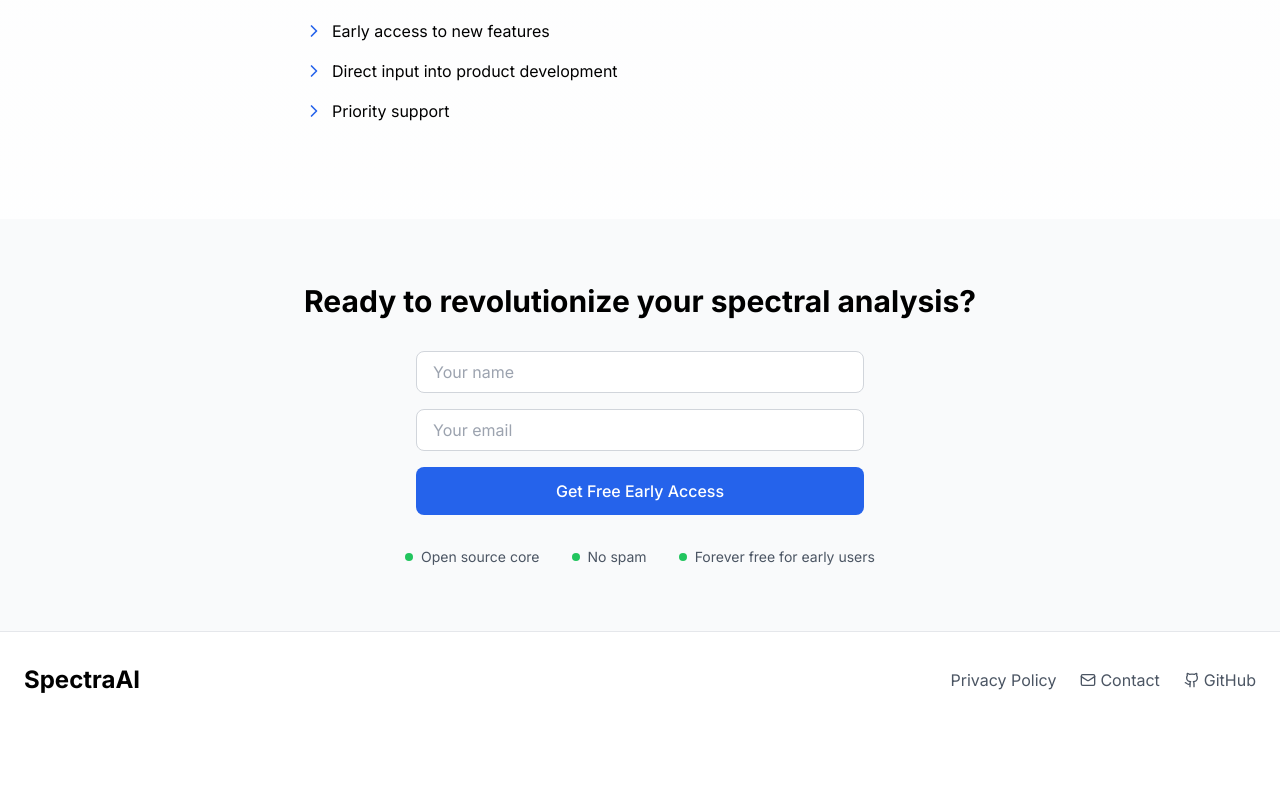
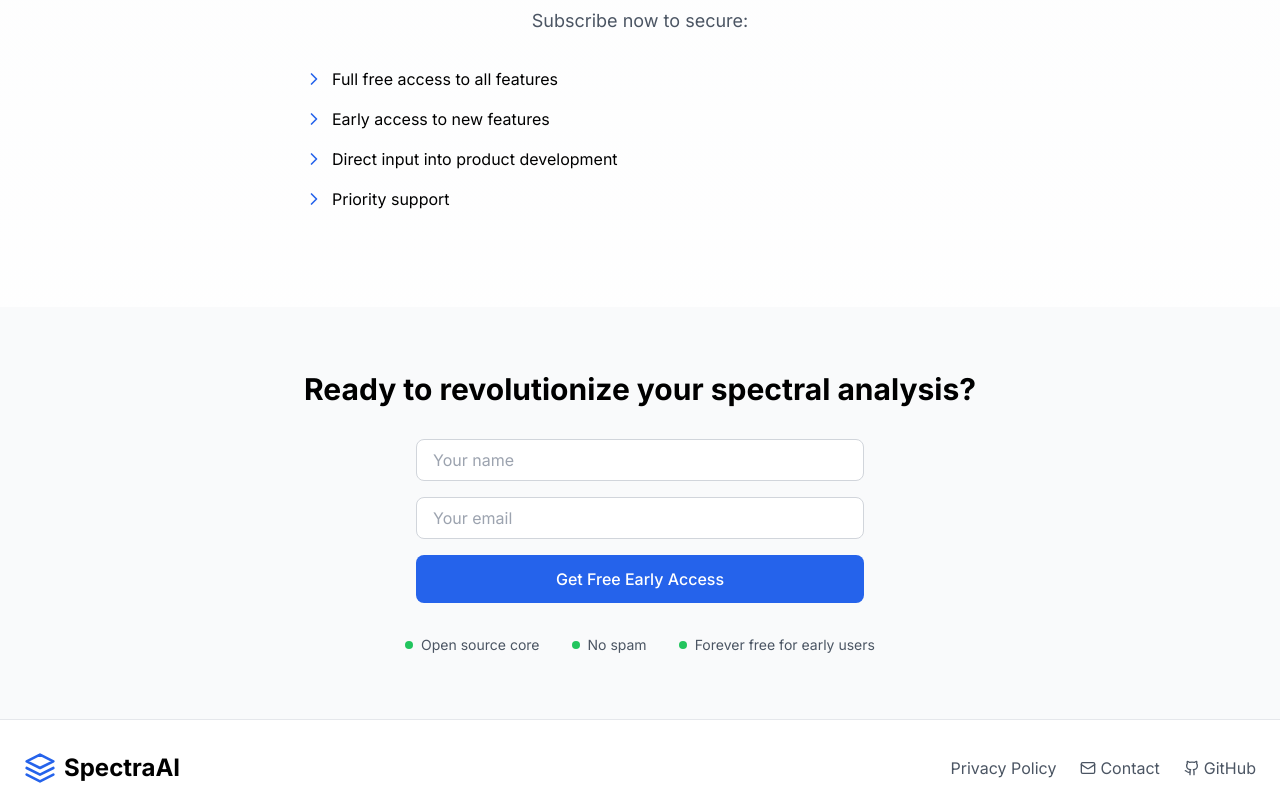
Before and after one commit to romboai/spectra-ai-landing, a React (Vite) app: page / in a window 1280 px wide. Shown: the part 2001-2797 px from the top of the page. Before the commit the page ends 2729 px from the top, so only its background shows below. Built offline with nearby package versions, Linux system fonts and the light colour scheme; no server answers.

Commit message:
project assets added

```diff
--- a/index.html
+++ b/index.html
@@ -2,7 +2,7 @@
 <html lang="en">
   <head>
     <meta charset="UTF-8" />
-    <link rel="icon" type="image/svg+xml" href="favicon.svg" />
+    <link rel="icon" type="image/svg+xml" href="./src/assets/images/favicon.svg" />
     <meta name="viewport" content="width=device-width, initial-scale=1.0" />
     <title>SpectraAI - AI-Powered Spectroscopy Analysis</title>
     <meta name="description" content="Transform your spectral data analysis with AI-powered tools. Upload, ask, and analyze your data through a simple chat interface. " />
--- a/src/components/Footer.tsx
+++ b/src/components/Footer.tsx
@@ -1,11 +1,15 @@
 import React from 'react';
 import { Github, Mail } from 'lucide-react';
+import Favicon from './common/Favicon';
 
 const Footer: React.FC = () => {
   return (
     <footer className="bg-white border-t border-gray-200 px-6 py-8">
       <div className="mx-auto max-w-7xl flex flex-col md:flex-row justify-between items-center">
-        <div className="text-2xl font-bold mb-4 md:mb-0">SpectraAI</div>
+        <div className="text-2xl font-bold mb-4 md:mb-0 flex items-center">
+          <Favicon size={32} className="mr-2" />
+          SpectraAI
+        </div>
         <div className="flex space-x-6">
           <a href="#" className="text-gray-600 hover:text-gray-900">Privacy Policy</a>
           <a href="mailto:contact@spectraai.ai" className="flex items-center text-gray-600 hover:text-gray-900">
--- a/src/components/HeroSection.tsx
+++ b/src/components/HeroSection.tsx
@@ -1,5 +1,6 @@
 import React from 'react';
 import SignupForm from './SignupForm';
+import Favicon from './common/Favicon';
 import { FormData } from '../types';
 
 interface HeroSectionProps {
@@ -23,6 +24,9 @@ const HeroSection: React.FC<HeroSectionProps> = ({
     <section className="relative px-6 lg:px-8 py-24 md:py-32">
       <div className="mx-auto max-w-7xl">
         <div className="text-center">
+          <div className="flex justify-center mb-6">
+            <Favicon size={64} />
+          </div>
           <h1 className="text-4xl md:text-6xl font-bold tracking-tight text-gray-900 mb-4">
             Spectral data analysis. Reimagined.
           </h1>
--- /dev/null
+++ b/src/components/common/Favicon.tsx
@@ -0,0 +1,22 @@
+import React from 'react';
+// Import favicon using URL import syntax for better Vite handling
+import favicon from '/src/assets/images/favicon.svg';
+
+interface FaviconProps {
+  size?: number;
+  className?: string;
+}
+
+const Favicon: React.FC<FaviconProps> = ({ size = 24, className = '' }) => {
+  return (
+    <img
+      src={favicon}
+      alt="SpectraAI"
+      width={size}
+      height={size}
+      className={className}
+    />
+  );
+};
+
+export default Favicon;
--- a/vite.config.ts
+++ b/vite.config.ts
@@ -1,8 +1,36 @@
 import { defineConfig } from 'vite'
 import react from '@vitejs/plugin-react'
+import { resolve } from 'path'
 
 // https://vitejs.dev/config/
 export default defineConfig({
   plugins: [react()],
   base: '/spectra-ai-landing/',
+  resolve: {
+    alias: {
+      '@': resolve(__dirname, 'src'),
+      '@assets': resolve(__dirname, 'src/assets')
+    }
+  },
+  build: {
+    outDir: 'dist',
+    emptyOutDir: true,
+    assetsInlineLimit: 4096, // 4kb
+    assetsDir: 'assets',
+    rollupOptions: {
+      output: {
+        chunkFileNames: 'assets/js/[name]-[hash].js',
+        entryFileNames: 'assets/js/[name]-[hash].js',
+        assetFileNames: ({name}) => {
+          if (/\.(gif|jpe?g|png|svg)$/.test(name ?? '')){
+            return 'assets/images/[name]-[hash][extname]';
+          }
+          if (/\.css$/.test(name ?? '')) {
+            return 'assets/css/[name]-[hash][extname]';
+          }
+          return 'assets/[name]-[hash][extname]';
+        }
+      }
+    }
+  }
 })
```
Also changed, not shown: src/assets/images/favicon.svg (added).
